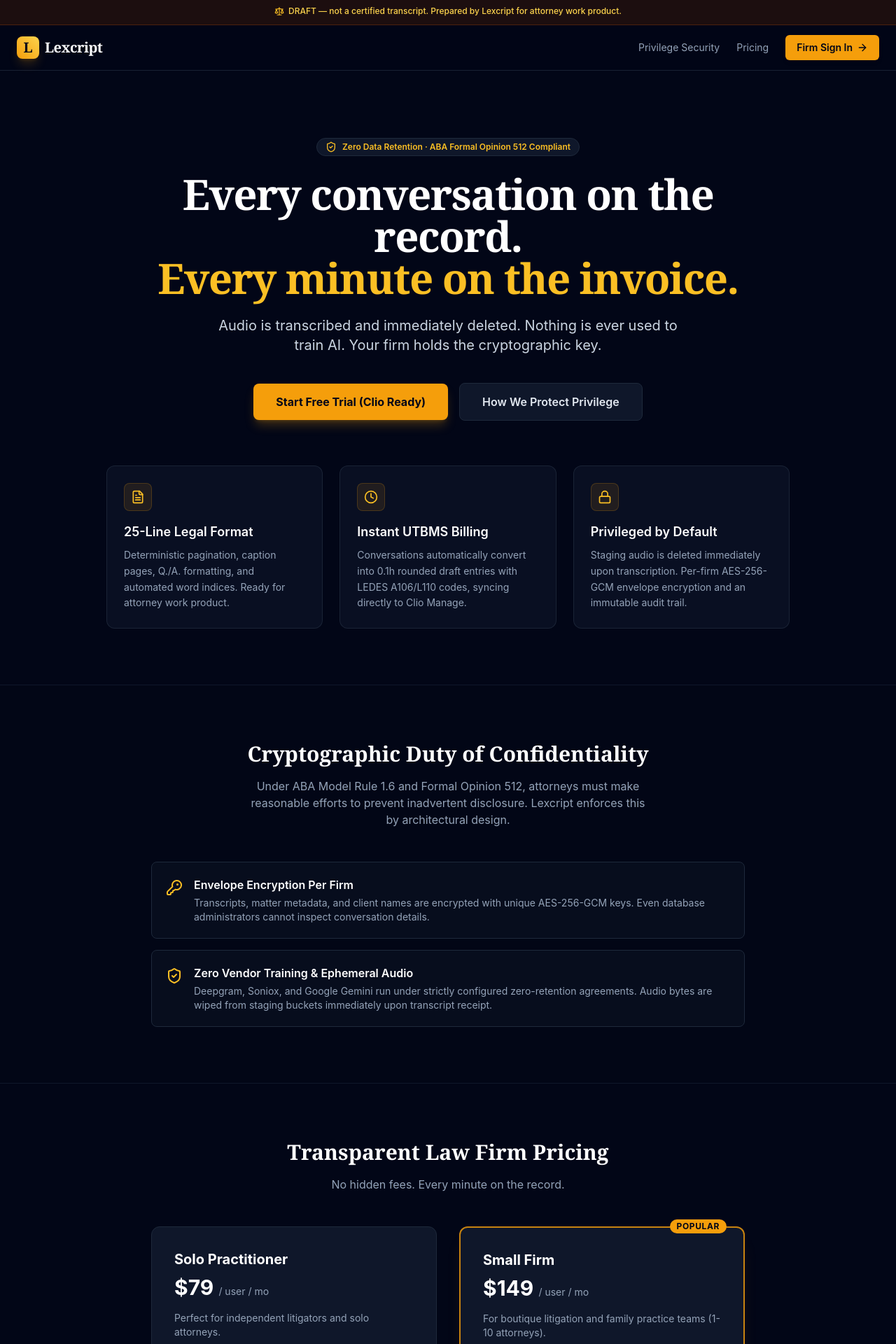
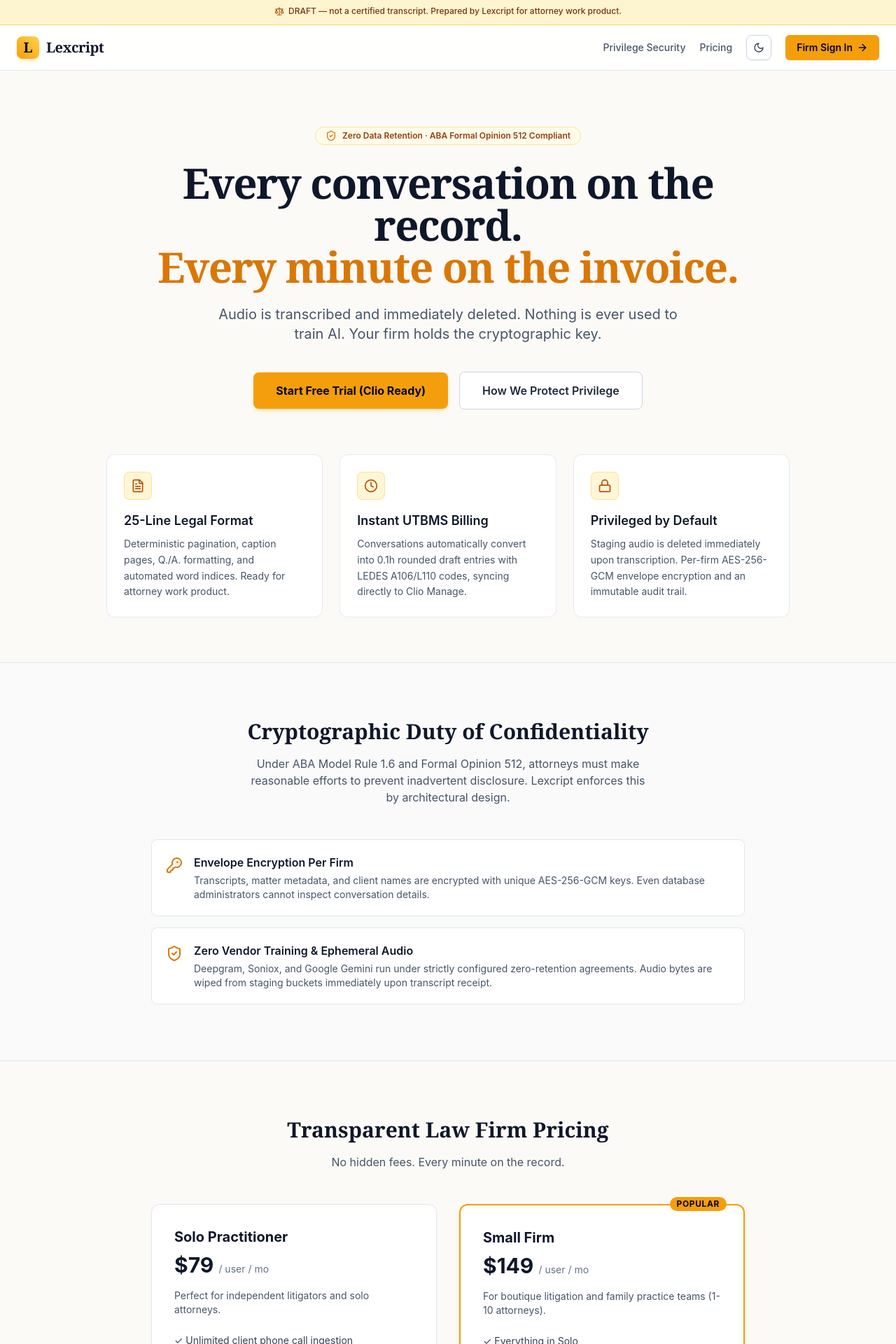
Before and after one commit to anttonyraj/Lexcript, a Next.js app in the folder apps/web/: page / in a window 1280 px wide. Shown: the top 1920 px of the page at 70% size. Built offline with nearby package versions, Linux system fonts and the light colour scheme.

Commit message:
feat(ui): add dual light and dark mode toggle with legal parchment and vault midnight palettes

```diff
--- a/apps/web/app/globals.css
+++ b/apps/web/app/globals.css
@@ -3,12 +3,26 @@
 @tailwind utilities;
 
 :root {
-  --background: #0b0f19;
-  --foreground: #f3f4f6;
+  --background: #fbfaf6;
+  --foreground: #0f172a;
+  --card: #ffffff;
+  --card-border: #e2e8f0;
+  --muted: #64748b;
+  --accent: #d97706;
+}
+
+.dark {
+  --background: #080d1a;
+  --foreground: #f1f5f9;
+  --card: #0f172a;
+  --card-border: #1e293b;
+  --muted: #94a3b8;
+  --accent: #f59e0b;
 }
 
 body {
   color: var(--foreground);
-  background: var(--background);
+  background-color: var(--background);
   font-family: -apple-system, BlinkMacSystemFont, 'Segoe UI', Roboto, Helvetica, Arial, sans-serif;
+  transition: background-color 0.25s ease, color 0.25s ease;
 }
--- a/apps/web/app/layout.tsx
+++ b/apps/web/app/layout.tsx
@@ -13,8 +13,24 @@
   children: React.ReactNode;
 }) {
   return (
-    <html lang="en" className="dark">
-      <body className="min-h-screen bg-slate-950 text-slate-100 antialiased selection:bg-amber-500/20 selection:text-amber-200">
+    <html lang="en" suppressHydrationWarning className="dark">
+      <head>
+        <script
+          dangerouslySetInnerHTML={{
+            __html: `
+              try {
+                const stored = localStorage.getItem('lexcript_theme');
+                if (stored === 'dark' || (!stored && window.matchMedia('(prefers-color-scheme: dark)').matches)) {
+                  document.documentElement.classList.add('dark');
+                } else {
+                  document.documentElement.classList.remove('dark');
+                }
+              } catch (e) {}
+            `,
+          }}
+        />
+      </head>
+      <body className="min-h-screen bg-[#fbfaf6] dark:bg-[#080d1a] text-slate-900 dark:text-slate-100 antialiased selection:bg-amber-500/20 selection:text-amber-800 dark:selection:text-amber-200 transition-colors duration-200">
         {children}
       </body>
     </html>
--- a/apps/web/app/page.tsx
+++ b/apps/web/app/page.tsx
@@ -1,40 +1,54 @@
 import React from 'react';
 import { DRAFT_DISCLAIMER } from '@lexcript/shared';
 import { ShieldCheck, Scale, FileText, Clock, KeyRound, ArrowRight, Lock } from 'lucide-react';
+import { ThemeToggle } from '../components/theme-toggle';
 
 export default function LandingPage() {
   return (
     <div className="flex flex-col min-h-screen">
       {/* Top Banner Notice */}
-      <aside aria-label="Legal Disclaimer" className="bg-amber-950/40 border-b border-amber-800/40 px-4 py-2 text-center text-xs font-medium text-amber-300">
+      <aside
+        aria-label="Legal Disclaimer"
+        className="bg-amber-100/80 dark:bg-amber-950/40 border-b border-amber-300/80 dark:border-amber-800/40 px-4 py-2 text-center text-xs font-medium text-amber-900 dark:text-amber-300 transition-colors"
+      >
         <span className="inline-flex items-center gap-1.5">
-          <Scale className="w-3.5 h-3.5 text-amber-400" />
+          <Scale className="w-3.5 h-3.5 text-amber-700 dark:text-amber-400" />
           {DRAFT_DISCLAIMER}
         </span>
       </aside>
 
       {/* Navigation */}
-      <header className="border-b border-slate-800/80 bg-slate-950/70 backdrop-blur sticky top-0 z-50">
+      <header className="border-b border-slate-200 dark:border-slate-800/80 bg-white/85 dark:bg-slate-950/75 backdrop-blur sticky top-0 z-50 transition-colors">
         <div className="max-w-7xl mx-auto px-6 h-16 flex items-center justify-between">
-          <div className="flex items-center gap-2">
-            <div className="w-8 h-8 rounded-lg bg-gradient-to-tr from-amber-500 to-amber-300 flex items-center justify-center font-serif font-black text-slate-950 text-xl shadow-lg shadow-amber-500/20">
+          <div className="flex items-center gap-2.5">
+            <div className="w-8 h-8 rounded-lg bg-gradient-to-tr from-amber-500 to-amber-300 flex items-center justify-center font-serif font-black text-slate-950 text-xl shadow-md shadow-amber-500/20">
               L
             </div>
-            <span className="font-serif font-bold text-xl tracking-tight text-white">
+            <span className="font-serif font-bold text-xl tracking-tight text-slate-900 dark:text-white">
               Lexcript
             </span>
           </div>
 
-          <nav className="flex items-center gap-6 text-sm">
-            <a href="#privilege" className="text-slate-400 hover:text-white transition">
+          <nav className="flex items-center gap-5 text-sm font-medium">
+            <a
+              href="#privilege"
+              className="text-slate-600 dark:text-slate-400 hover:text-slate-950 dark:hover:text-white transition"
+            >
               Privilege Security
             </a>
-            <a href="#pricing" className="text-slate-400 hover:text-white transition">
+            <a
+              href="#pricing"
+              className="text-slate-600 dark:text-slate-400 hover:text-slate-950 dark:hover:text-white transition"
+            >
               Pricing
             </a>
+
+            {/* Theme Toggle (Light / Dark) */}
+            <ThemeToggle />
+
             <a
               href="/onboarding"
-              className="bg-amber-500 hover:bg-amber-400 text-slate-950 font-semibold px-4 py-2 rounded-md shadow-md transition flex items-center gap-1.5"
+              className="bg-amber-500 hover:bg-amber-400 text-slate-950 font-semibold px-4 py-2 rounded-md shadow-sm hover:shadow transition flex items-center gap-1.5"
             >
               Firm Sign In <ArrowRight className="w-4 h-4" />
             </a>
@@ -44,18 +58,18 @@
 
       {/* Hero Section */}
       <main className="flex-1">
-        <section className="max-w-5xl mx-auto px-6 pt-24 pb-20 text-center">
-          <div className="inline-flex items-center gap-2 px-3 py-1 rounded-full bg-slate-900 border border-slate-800 text-amber-400 text-xs font-semibold mb-6">
-            <ShieldCheck className="w-4 h-4 text-amber-400" />
+        <section className="max-w-5xl mx-auto px-6 pt-20 pb-16 text-center">
+          <div className="inline-flex items-center gap-2 px-3.5 py-1 rounded-full bg-amber-50 dark:bg-slate-900 border border-amber-200 dark:border-slate-800 text-amber-800 dark:text-amber-400 text-xs font-semibold mb-6 shadow-xs">
+            <ShieldCheck className="w-4 h-4 text-amber-600 dark:text-amber-400" />
             Zero Data Retention · ABA Formal Opinion 512 Compliant
           </div>
 
-          <h1 className="text-5xl md:text-6xl font-serif font-bold tracking-tight text-white mb-6 leading-tight">
+          <h1 className="text-5xl md:text-6xl font-serif font-bold tracking-tight text-slate-900 dark:text-white mb-6 leading-tight">
             Every conversation on the record. <br />
-            <span className="text-amber-400">Every minute on the invoice.</span>
+            <span className="text-amber-600 dark:text-amber-400">Every minute on the invoice.</span>
           </h1>
 
-          <p className="text-lg md:text-xl text-slate-300 max-w-2xl mx-auto mb-10 leading-relaxed">
+          <p className="text-lg md:text-xl text-slate-600 dark:text-slate-300 max-w-2xl mx-auto mb-10 leading-relaxed">
             Audio is transcribed and immediately deleted. Nothing is ever used to train AI.
             Your firm holds the cryptographic key.
           </p>
@@ -63,13 +77,13 @@
           <div className="flex flex-col sm:flex-row items-center justify-center gap-4 mb-16">
             <a
               href="/onboarding"
-              className="w-full sm:w-auto bg-amber-500 hover:bg-amber-400 text-slate-950 font-bold px-8 py-3.5 rounded-lg shadow-lg shadow-amber-500/25 transition text-base"
+              className="w-full sm:w-auto bg-amber-500 hover:bg-amber-400 text-slate-950 font-bold px-8 py-3.5 rounded-lg shadow-md shadow-amber-500/20 transition text-base"
             >
               Start Free Trial (Clio Ready)
             </a>
             <a
               href="#privilege"
-              className="w-full sm:w-auto bg-slate-900 hover:bg-slate-800 border border-slate-800 text-slate-200 font-semibold px-8 py-3.5 rounded-lg transition text-base"
+              className="w-full sm:w-auto bg-white dark:bg-slate-900 hover:bg-slate-50 dark:hover:bg-slate-800 border border-slate-300 dark:border-slate-800 text-slate-800 dark:text-slate-200 font-semibold px-8 py-3.5 rounded-lg transition text-base shadow-xs"
             >
               How We Protect Privilege
             </a>
@@ -77,34 +91,40 @@
 
           {/* Pillars */}
           <div className="grid grid-cols-1 md:grid-cols-3 gap-6 text-left">
-            <div className="p-6 rounded-xl bg-slate-900/60 border border-slate-800/80">
-              <div className="w-10 h-10 rounded-lg bg-amber-500/10 border border-amber-500/20 flex items-center justify-center mb-4">
-                <FileText className="w-5 h-5 text-amber-400" />
+            <div className="p-6 rounded-xl bg-white dark:bg-slate-900/60 border border-slate-200/80 dark:border-slate-800/80 shadow-xs dark:shadow-none transition">
+              <div className="w-10 h-10 rounded-lg bg-amber-100/70 dark:bg-amber-500/10 border border-amber-300/50 dark:border-amber-500/20 flex items-center justify-center mb-4">
+                <FileText className="w-5 h-5 text-amber-700 dark:text-amber-400" />
               </div>
-              <h3 className="text-lg font-semibold text-white mb-2">25-Line Legal Format</h3>
-              <p className="text-sm text-slate-400 leading-relaxed">
+              <h3 className="text-lg font-semibold text-slate-900 dark:text-white mb-2">
+                25-Line Legal Format
+              </h3>
+              <p className="text-sm text-slate-600 dark:text-slate-400 leading-relaxed">
                 Deterministic pagination, caption pages, Q./A. formatting, and automated word indices.
                 Ready for attorney work product.
               </p>
             </div>
 
-            <div className="p-6 rounded-xl bg-slate-900/60 border border-slate-800/80">
-              <div className="w-10 h-10 rounded-lg bg-amber-500/10 border border-amber-500/20 flex items-center justify-center mb-4">
-                <Clock className="w-5 h-5 text-amber-400" />
+            <div className="p-6 rounded-xl bg-white dark:bg-slate-900/60 border border-slate-200/80 dark:border-slate-800/80 shadow-xs dark:shadow-none transition">
+              <div className="w-10 h-10 rounded-lg bg-amber-100/70 dark:bg-amber-500/10 border border-amber-300/50 dark:border-amber-500/20 flex items-center justify-center mb-4">
+                <Clock className="w-5 h-5 text-amber-700 dark:text-amber-400" />
               </div>
-              <h3 className="text-lg font-semibold text-white mb-2">Instant UTBMS Billing</h3>
-              <p className="text-sm text-slate-400 leading-relaxed">
+              <h3 className="text-lg font-semibold text-slate-900 dark:text-white mb-2">
+                Instant UTBMS Billing
+              </h3>
+              <p className="text-sm text-slate-600 dark:text-slate-400 leading-relaxed">
                 Conversations automatically convert into 0.1h rounded draft entries with LEDES A106/L110 codes,
                 syncing directly to Clio Manage.
               </p>
             </div>
 
-            <div className="p-6 rounded-xl bg-slate-900/60 border border-slate-800/80">
-              <div className="w-10 h-10 rounded-lg bg-amber-500/10 border border-amber-500/20 flex items-center justify-center mb-4">
-                <Lock className="w-5 h-5 text-amber-400" />
+            <div className="p-6 rounded-xl bg-white dark:bg-slate-900/60 border border-slate-200/80 dark:border-slate-800/80 shadow-xs dark:shadow-none transition">
+              <div className="w-10 h-10 rounded-lg bg-amber-100/70 dark:bg-amber-500/10 border border-amber-300/50 dark:border-amber-500/20 flex items-center justify-center mb-4">
+                <Lock className="w-5 h-5 text-amber-700 dark:text-amber-400" />
               </div>
-              <h3 className="text-lg font-semibold text-white mb-2">Privileged by Default</h3>
-              <p className="text-sm text-slate-400 leading-relaxed">
+              <h3 className="text-lg font-semibold text-slate-900 dark:text-white mb-2">
+                Privileged by Default
+              </h3>
+              <p className="text-sm text-slate-600 dark:text-slate-400 leading-relaxed">
                 Staging audio is deleted immediately upon transcription. Per-firm AES-256-GCM envelope
                 encryption and an immutable audit trail.
               </p>
@@ -113,33 +133,40 @@
         </section>
 
         {/* Privilege Section */}
-        <section id="privilege" className="py-20 border-t border-slate-900 bg-slate-950/50">
+        <section
+          id="privilege"
+          className="py-20 border-t border-slate-200 dark:border-slate-900 bg-slate-50/60 dark:bg-slate-950/50 transition-colors"
+        >
           <div className="max-w-4xl mx-auto px-6">
-            <h2 className="text-3xl font-serif font-bold text-white text-center mb-4">
+            <h2 className="text-3xl font-serif font-bold text-slate-900 dark:text-white text-center mb-4">
               Cryptographic Duty of Confidentiality
             </h2>
-            <p className="text-slate-400 text-center mb-12 max-w-xl mx-auto">
+            <p className="text-slate-600 dark:text-slate-400 text-center mb-12 max-w-xl mx-auto">
               Under ABA Model Rule 1.6 and Formal Opinion 512, attorneys must make reasonable efforts
               to prevent inadvertent disclosure. Lexcript enforces this by architectural design.
             </p>
 
             <div className="space-y-4">
-              <div className="p-5 rounded-lg bg-slate-900/40 border border-slate-800 flex items-start gap-4">
-                <KeyRound className="w-6 h-6 text-amber-400 mt-1 shrink-0" />
+              <div className="p-5 rounded-lg bg-white dark:bg-slate-900/40 border border-slate-200 dark:border-slate-800 flex items-start gap-4 shadow-xs dark:shadow-none">
+                <KeyRound className="w-6 h-6 text-amber-600 dark:text-amber-400 mt-1 shrink-0" />
                 <div>
-                  <h4 className="font-semibold text-white">Envelope Encryption Per Firm</h4>
-                  <p className="text-sm text-slate-400 mt-1">
+                  <h4 className="font-semibold text-slate-900 dark:text-white">
+                    Envelope Encryption Per Firm
+                  </h4>
+                  <p className="text-sm text-slate-600 dark:text-slate-400 mt-1">
                     Transcripts, matter metadata, and client names are encrypted with unique AES-256-GCM
                     keys. Even database administrators cannot inspect conversation details.
                   </p>
                 </div>
               </div>
 
-              <div className="p-5 rounded-lg bg-slate-900/40 border border-slate-800 flex items-start gap-4">
-                <ShieldCheck className="w-6 h-6 text-amber-400 mt-1 shrink-0" />
+              <div className="p-5 rounded-lg bg-white dark:bg-slate-900/40 border border-slate-200 dark:border-slate-800 flex items-start gap-4 shadow-xs dark:shadow-none">
+                <ShieldCheck className="w-6 h-6 text-amber-600 dark:text-amber-400 mt-1 shrink-0" />
                 <div>
-                  <h4 className="font-semibold text-white">Zero Vendor Training & Ephemeral Audio</h4>
-                  <p className="text-sm text-slate-400 mt-1">
+                  <h4 className="font-semibold text-slate-900 dark:text-white">
+                    Zero Vendor Training & Ephemeral Audio
+                  </h4>
+                  <p className="text-sm text-slate-600 dark:text-slate-400 mt-1">
                     Deepgram, Soniox, and Google Gemini run under strictly configured zero-retention agreements.
                     Audio bytes are wiped from staging buckets immediately upon transcript receipt.
                   </p>
@@ -150,21 +177,30 @@
         </section>
 
         {/* Pricing Section */}
-        <section id="pricing" className="py-20 border-t border-slate-900">
+        <section id="pricing" className="py-20 border-t border-slate-200 dark:border-slate-900 transition-colors">
           <div className="max-w-4xl mx-auto px-6 text-center">
-            <h2 className="text-3xl font-serif font-bold text-white mb-4">Transparent Law Firm Pricing</h2>
-            <p className="text-slate-400 mb-12">No hidden fees. Every minute on the record.</p>
+            <h2 className="text-3xl font-serif font-bold text-slate-900 dark:text-white mb-4">
+              Transparent Law Firm Pricing
+            </h2>
+            <p className="text-slate-600 dark:text-slate-400 mb-12">
+              No hidden fees. Every minute on the record.
+            </p>
 
             <div className="grid grid-cols-1 md:grid-cols-2 gap-8 text-left">
-              <div className="p-8 rounded-xl bg-slate-900 border border-slate-800 relative">
-                <h3 className="text-xl font-bold text-white mb-2">Solo Practitioner</h3>
-                <div className="text-3xl font-bold text-white mb-4">
-                  $79 <span className="text-sm font-normal text-slate-400">/ user / mo</span>
+              <div className="p-8 rounded-xl bg-white dark:bg-slate-900 border border-slate-200 dark:border-slate-800 relative shadow-sm dark:shadow-none">
+                <h3 className="text-xl font-bold text-slate-900 dark:text-white mb-2">
+                  Solo Practitioner
+                </h3>
+                <div className="text-3xl font-bold text-slate-900 dark:text-white mb-4">
+                  $79{' '}
+                  <span className="text-sm font-normal text-slate-500 dark:text-slate-400">
+                    / user / mo
+                  </span>
                 </div>
-                <p className="text-sm text-slate-400 mb-6">
+                <p className="text-sm text-slate-600 dark:text-slate-400 mb-6">
                   Perfect for independent litigators and solo attorneys.
                 </p>
-                <ul className="text-sm text-slate-300 space-y-2 mb-8">
+                <ul className="text-sm text-slate-700 dark:text-slate-300 space-y-2 mb-8">
                   <li>✓ Unlimited client phone call ingestion</li>
                   <li>✓ Clio Manage two-way sync</li>
                   <li>✓ UTBMS draft time entries</li>
@@ -172,24 +208,29 @@
                 </ul>
                 <a
                   href="/onboarding"
-                  className="block text-center w-full py-2.5 bg-slate-800 hover:bg-slate-700 font-semibold rounded-lg text-white transition"
+                  className="block text-center w-full py-2.5 bg-slate-100 hover:bg-slate-200 dark:bg-slate-800 dark:hover:bg-slate-700 font-semibold rounded-lg text-slate-900 dark:text-white transition"
                 >
                   Start 14-Day Trial
                 </a>
               </div>
 
-              <div className="p-8 rounded-xl bg-slate-900 border-2 border-amber-500/80 relative shadow-xl shadow-amber-500/10">
+              <div className="p-8 rounded-xl bg-white dark:bg-slate-900 border-2 border-amber-500 relative shadow-md dark:shadow-xl dark:shadow-amber-500/10">
                 <div className="absolute -top-3 right-6 bg-amber-500 text-slate-950 text-xs font-bold px-2.5 py-0.5 rounded-full uppercase tracking-wider">
                   Popular
                 </div>
-                <h3 className="text-xl font-bold text-white mb-2">Small Firm</h3>
-                <div className="text-3xl font-bold text-white mb-4">
-                  $149 <span className="text-sm font-normal text-slate-400">/ user / mo</span>
+                <h3 className="text-xl font-bold text-slate-900 dark:text-white mb-2">
+                  Small Firm
+                </h3>
+                <div className="text-3xl font-bold text-slate-900 dark:text-white mb-4">
+                  $149{' '}
+                  <span className="text-sm font-normal text-slate-500 dark:text-slate-400">
+                    / user / mo
+                  </span>
                 </div>
-                <p className="text-sm text-slate-400 mb-6">
+                <p className="text-sm text-slate-600 dark:text-slate-400 mb-6">
                   For boutique litigation and family practice teams (1-10 attorneys).
                 </p>
-                <ul className="text-sm text-slate-300 space-y-2 mb-8">
+                <ul className="text-sm text-slate-700 dark:text-slate-300 space-y-2 mb-8">
                   <li>✓ Everything in Solo</li>
                   <li>✓ Paralegal & billing roles</li>
                   <li>✓ Bulk time entry approvals</li>
@@ -209,7 +250,7 @@
       </main>
 
       {/* Footer */}
-      <footer className="border-t border-slate-900 py-8 px-6 bg-slate-950 text-center text-xs text-slate-500">
+      <footer className="border-t border-slate-200 dark:border-slate-900 py-8 px-6 bg-[#f7f5ef] dark:bg-slate-950 text-center text-xs text-slate-500 dark:text-slate-500 transition-colors">
         <p className="mb-2">{DRAFT_DISCLAIMER}</p>
         <p>© 2026 Lexcript Inc. All rights reserved. Privilege Safe Conversation Intelligence.</p>
       </footer>
--- /dev/null
+++ b/apps/web/components/theme-toggle.tsx
@@ -0,0 +1,63 @@
+'use client';
+
+import React, { useEffect, useState } from 'react';
+import { Sun, Moon } from 'lucide-react';
+
+export function ThemeToggle() {
+  const [theme, setTheme] = useState<'light' | 'dark'>('dark');
+  const [mounted, setMounted] = useState(false);
+
+  useEffect(() => {
+    setMounted(true);
+    const stored = localStorage.getItem('lexcript_theme');
+    if (stored === 'light' || stored === 'dark') {
+      setTheme(stored);
+      if (stored === 'dark') {
+        document.documentElement.classList.add('dark');
+      } else {
+        document.documentElement.classList.remove('dark');
+      }
+    } else {
+      const prefersDark = window.matchMedia('(prefers-color-scheme: dark)').matches;
+      setTheme(prefersDark ? 'dark' : 'light');
+      if (prefersDark) {
+        document.documentElement.classList.add('dark');
+      } else {
+        document.documentElement.classList.remove('dark');
+      }
+    }
+  }, []);
+
+  const toggleTheme = () => {
+    const nextTheme = theme === 'dark' ? 'light' : 'dark';
+    setTheme(nextTheme);
+    localStorage.setItem('lexcript_theme', nextTheme);
+    if (nextTheme === 'dark') {
+      document.documentElement.classList.add('dark');
+    } else {
+      document.documentElement.classList.remove('dark');
+    }
+  };
+
+  if (!mounted) {
+    return (
+      <div className="w-9 h-9 rounded-lg border border-slate-200 dark:border-slate-800 bg-white dark:bg-slate-900" />
+    );
+  }
+
+  return (
+    <button
+      onClick={toggleTheme}
+      type="button"
+      className="w-9 h-9 rounded-lg flex items-center justify-center border border-slate-300 dark:border-slate-800 bg-white/80 dark:bg-slate-900/80 text-slate-700 dark:text-slate-300 hover:text-amber-600 dark:hover:text-amber-400 hover:border-amber-500/50 transition-all shadow-sm"
+      aria-label={`Switch to ${theme === 'dark' ? 'light' : 'dark'} mode`}
+      title={`Switch to ${theme === 'dark' ? 'light' : 'dark'} mode`}
+    >
+      {theme === 'dark' ? (
+        <Sun className="w-4 h-4 text-amber-400 transition-transform rotate-0 hover:rotate-45" />
+      ) : (
+        <Moon className="w-4 h-4 text-slate-700 transition-transform rotate-0 hover:-rotate-12" />
+      )}
+    </button>
+  );
+}
--- a/apps/web/tailwind.config.ts
+++ b/apps/web/tailwind.config.ts
@@ -1,6 +1,7 @@
 import type { Config } from 'tailwindcss';
 
 const config: Config = {
+  darkMode: 'class',
   content: [
     './pages/**/*.{js,ts,jsx,tsx,mdx}',
     './components/**/*.{js,ts,jsx,tsx,mdx}',
```
